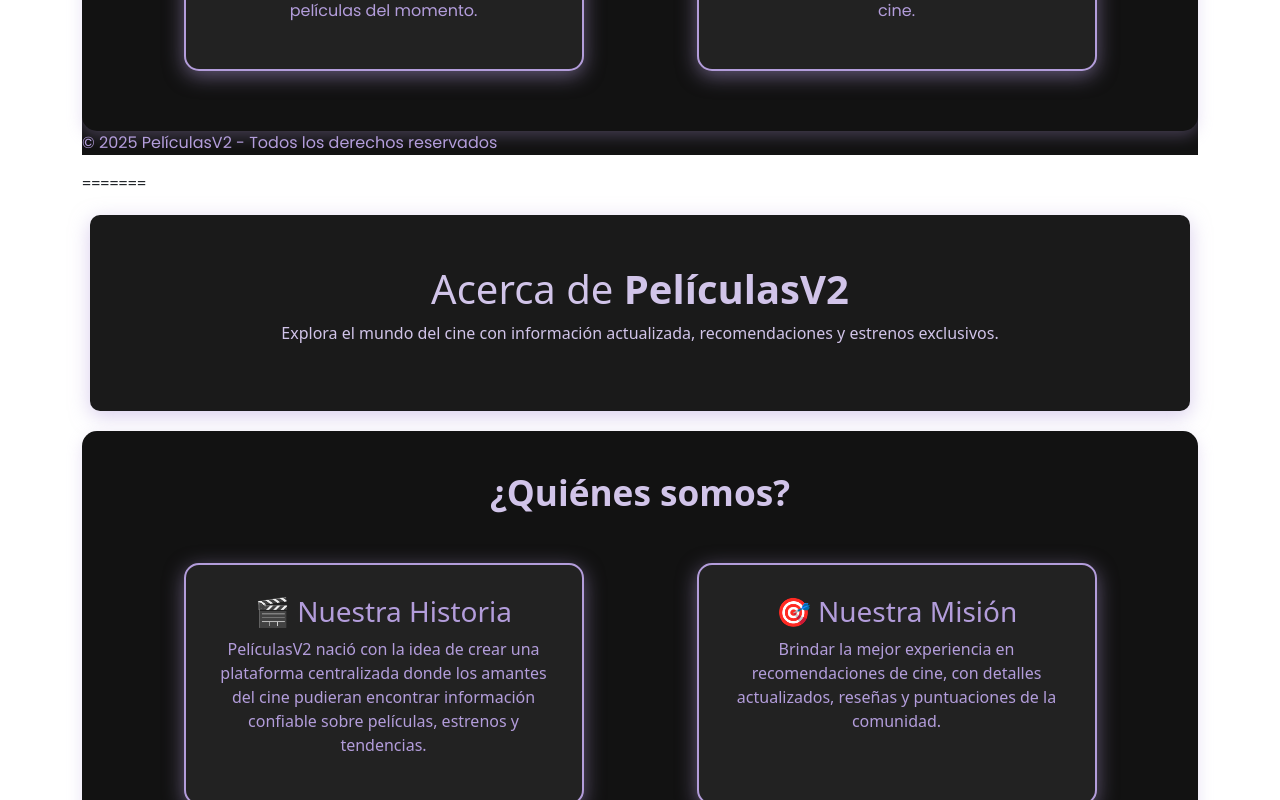
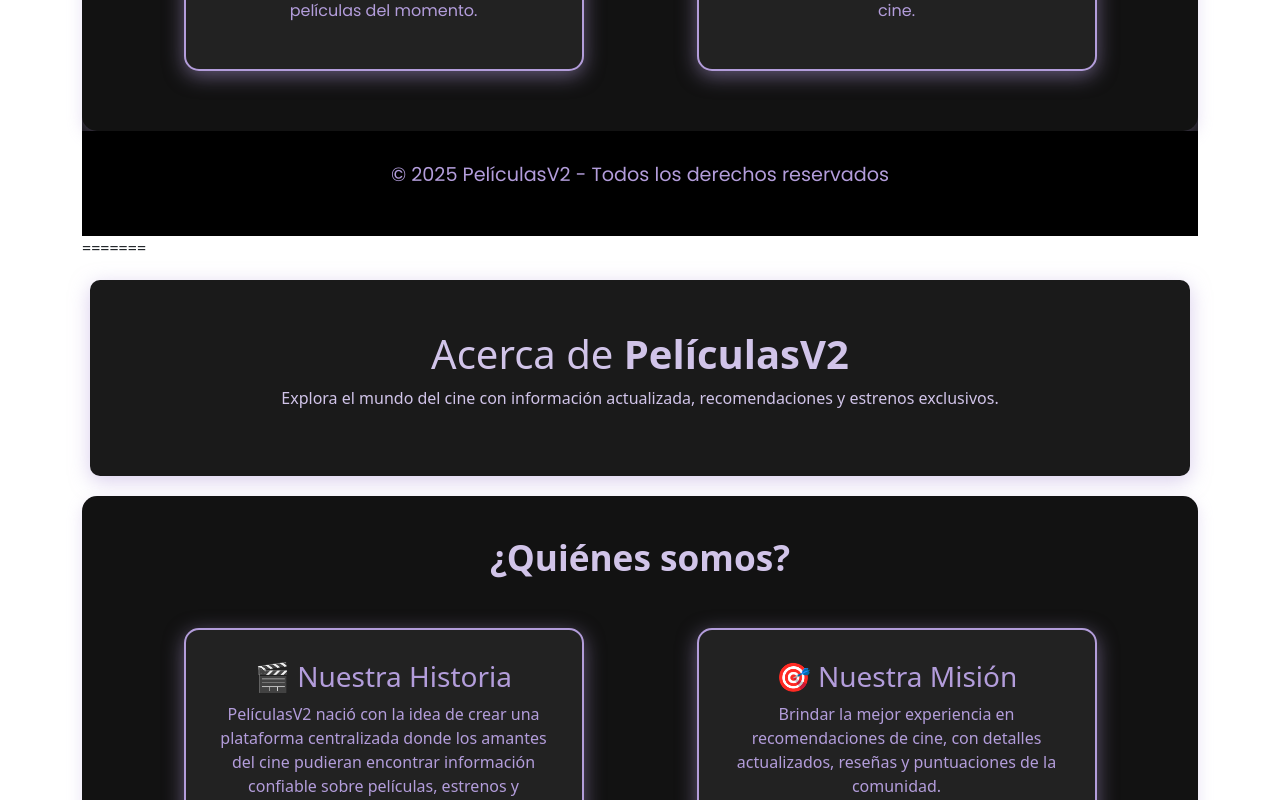
Before and after one commit to leo-morales-dev/peliculasv2, an Angular app: page /about in a window 1280 px wide. Shown: the part 1160-1960 px from the top of the page. Built offline with nearby package versions, Linux system fonts and the light colour scheme.

Commit message:
Update about.component.css

```diff
--- a/src/app/pages/about/about.component.css
+++ b/src/app/pages/about/about.component.css
@@ -69,13 +69,11 @@ h2 {
     box-shadow: 0px 5px 25px rgba(179, 157, 219, 0.8);
 }
 
-<<<<<<< HEAD
 /* Ajuste del footer para cubrir todo el ancho */
 .footer-custom {
     background-color: #000000;
-=======
+}
 .footer-custom {
->>>>>>> 9751f11 (Versión Final)
     color: #b39ddb;
     padding: 30px 0;
     font-size: 1.2rem;
```
